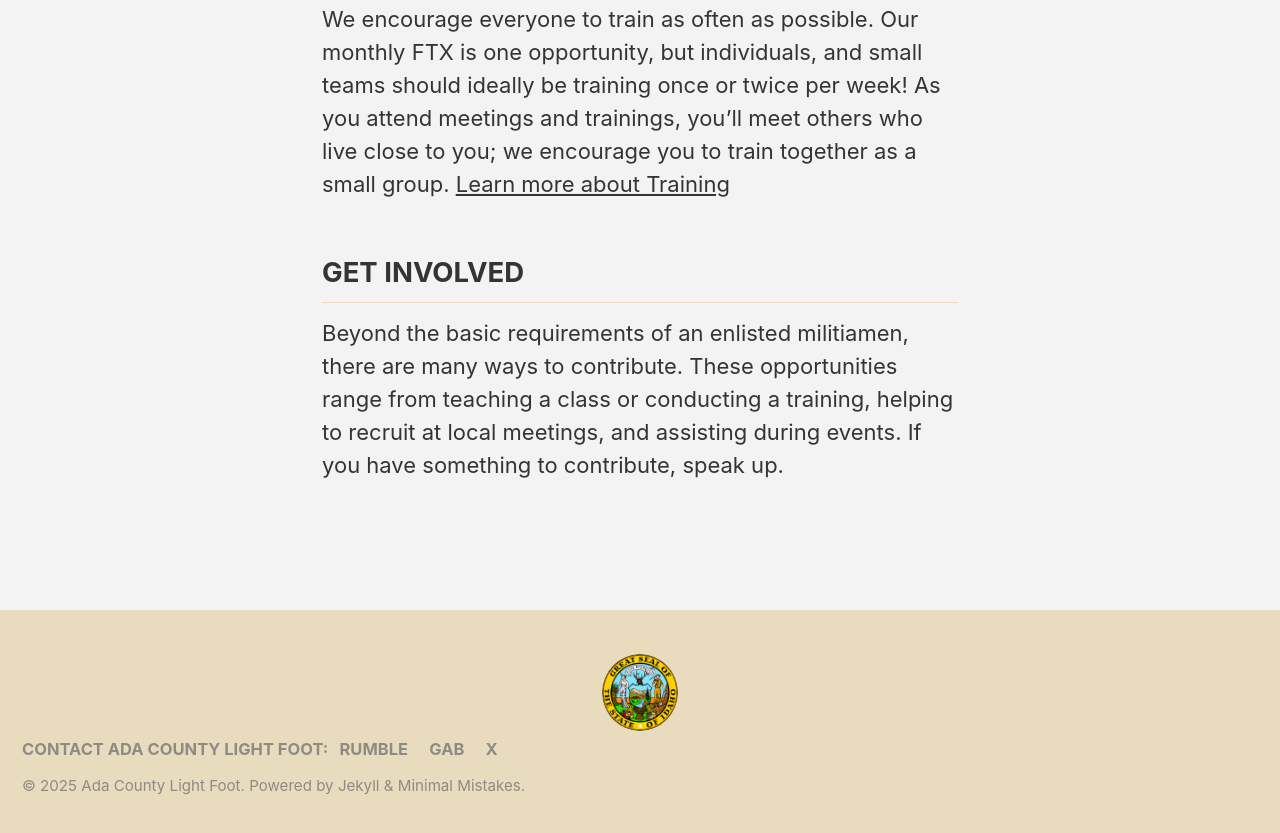
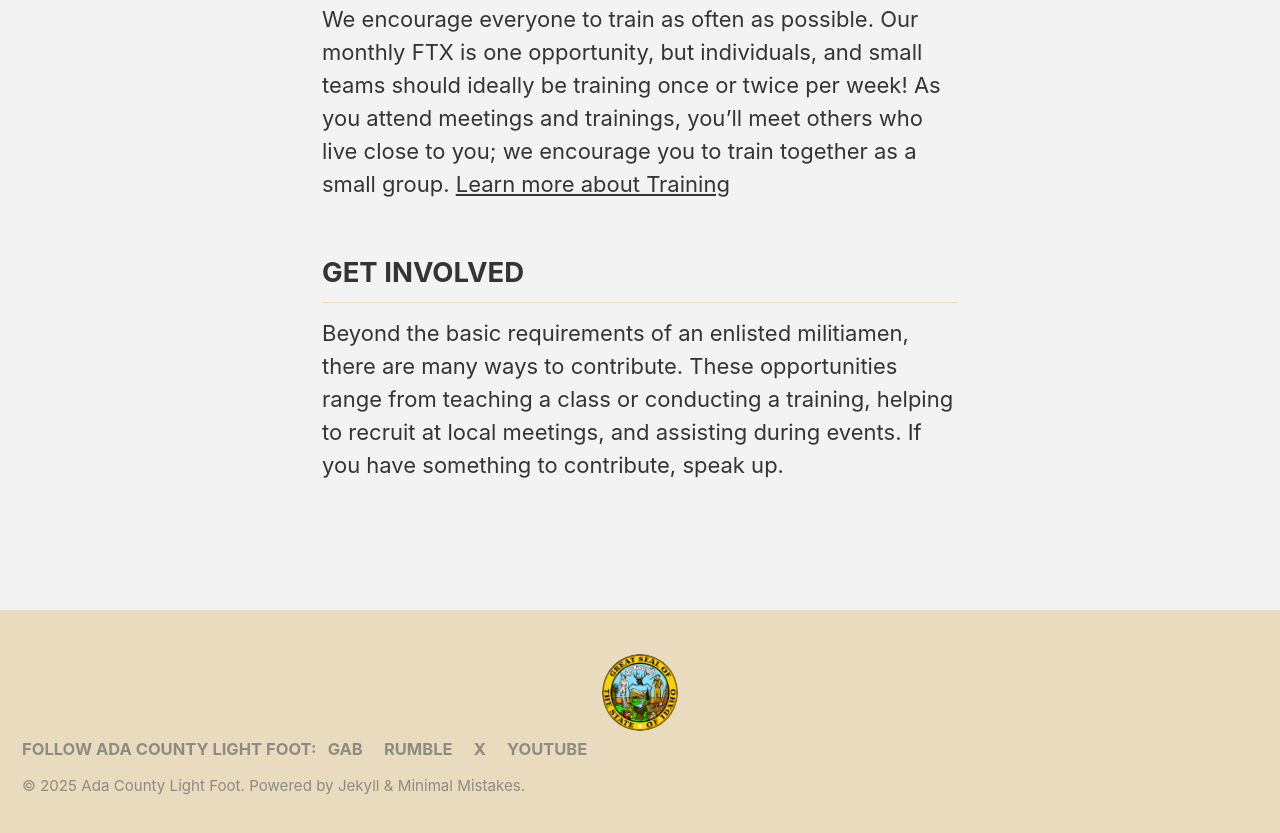
Before and after one commit to coadalightfoot/coadalightfoot.github.com, a plain HTML site: page join/index.html in a window 1280 px wide. Shown: the part 2694-3527 px from the top of the page. Drawn offline with Linux system fonts and the light colour scheme.

Commit message:
Update index.html
update social media

```diff
--- a/join/index.html
+++ b/join/index.html
@@ -416,10 +416,11 @@
 
 <div class="page__footer-follow">
   <ul class="social-icons">
-    <li><strong>Contact Ada County Light Foot:</strong></li>
+    <li><strong>Follow Ada County Light Foot:</strong></li>
+    <li><a href="https://gab.com/adalightfoot" target="_blank">Gab</a></li>
     <li><a href="https://rumble.com/user/adalightfoot" target="_blank">Rumble</a></li>
-    <li><a href="https://gab.com/adalightfoot" target="_blank">Gab</a></li>
     <li><a href="https://x.com/adalightfoot" target="_blank">X</a></li>
+    <li><a href="https://youtube.com/@AdaLightFoot" target="_blank">YouTube</a></li>
   </ul>
 </div>
 
```
